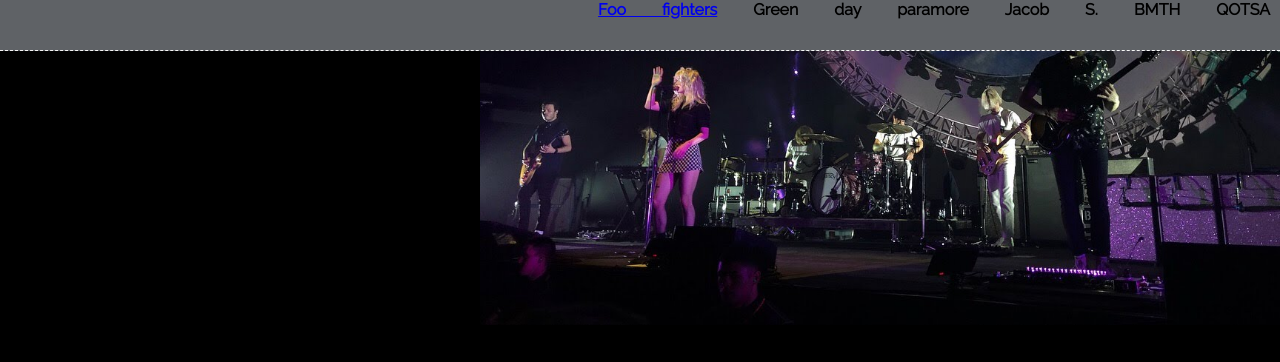
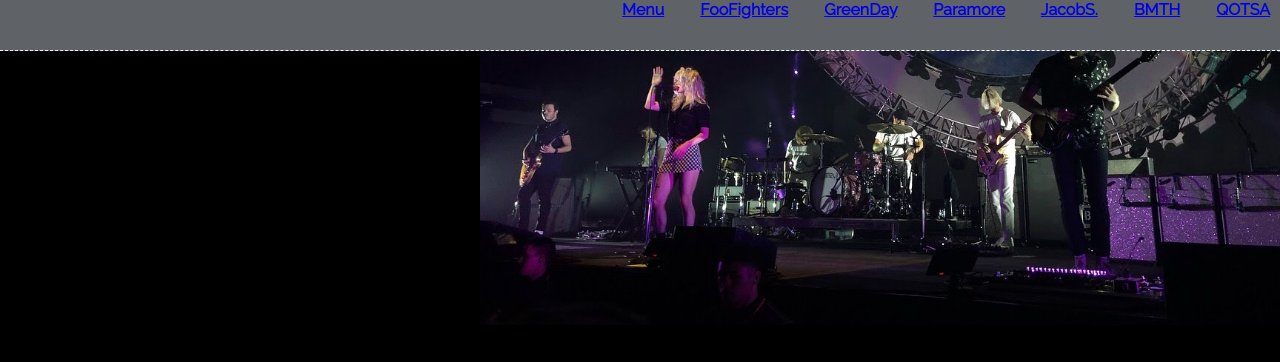
Before and after one commit to liannashaw/liannashaw.github.io, a plain HTML site: page personal_website.html in a window 1280 px wide. Drawn offline with Linux system fonts and the light colour scheme; files whose address does not match are found by name.

Commit message:
added links

```diff
--- a/personal_website.html
+++ b/personal_website.html
@@ -3,25 +3,26 @@
 <html>
 
     <head>
-        <meta charset="utf-8">
-        <title>fast snaps in madness</title>
-        <meta name="description" content="badass concert photos">
+         <meta charset="utf-8">
+         <title>fast snaps in madness</title>
          <link rel="stylesheet" href="website.css" />
+         <meta name="description" content="badass concert photos" >
 
     </head>
 
 
      <body>
 
-         <div id="menubar">
-             <a href="foospage.html">Foo fighters</a>
-             <a>Green day</a>
-             <a>paramore</a>
-             <a>Jacob S.</a>
-             <a>BMTH</a>
-             <a>QOTSA</a>
+      <div id="menubar">
+          <a href="personal_website.html">Menu</a>
+          <a href="foospage.html">FooFighters</a>
+          <a href="greenday.html">GreenDay</a>
+          <a href="paramore.html">Paramore</a>
+          <a href="jacob.html">JacobS.</a>
+          <a href="bmth.html">BMTH</a>
+          <a href="qotsa.html">QOTSA</a>
 
-         </div>
+      </div>
 
 
 
```
